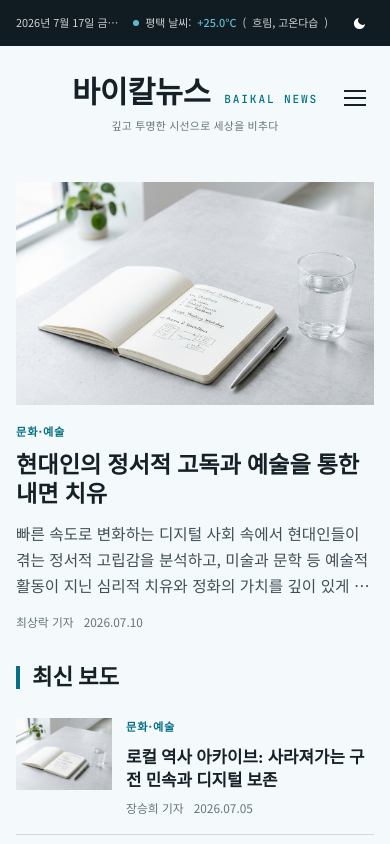
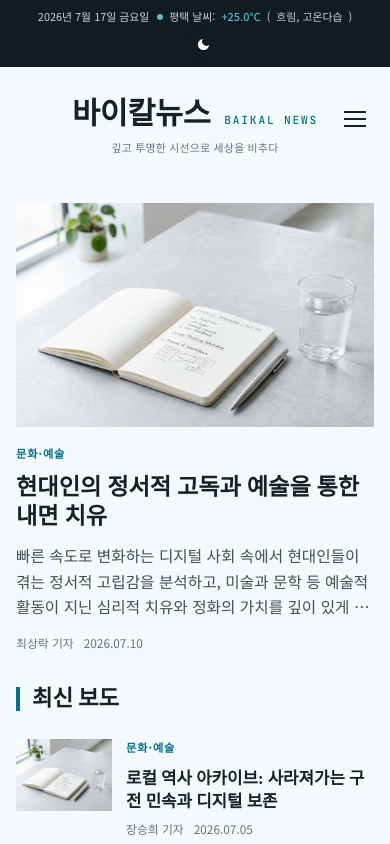
Before and after one commit to jessijang1202-pixel/BaikalNews, a plain HTML site: page index.html in a window 390 px wide. Shown: the top 844 px of the page. Drawn offline with nearby package versions, Linux system fonts and the light colour scheme.

Commit message:
fix: stop truncating the mobile header date
The 38vw max-width + ellipsis on #current-date was cutting the date
text off. Removed the truncation and let header-top/header-meta wrap
instead (flex-wrap: wrap, centered), so the full date always shows -
worst case it wraps onto its own line instead of being hidden.

```diff
--- a/css/layout.css
+++ b/css/layout.css
@@ -395,8 +395,9 @@ footer {
     position: relative;
     background-color: var(--bg-dark-utility);
     height: auto;
-    flex-wrap: nowrap;
-    justify-content: space-between;
+    flex-wrap: wrap;
+    justify-content: center;
+    row-gap: 4px;
     margin-left: -16px;
     margin-right: -16px;
     padding: 8px 16px;
@@ -405,17 +406,17 @@ footer {
   .header-meta {
     margin-right: 0;
     gap: 8px;
-    flex-wrap: nowrap;
-    justify-content: flex-start;
-    white-space: nowrap;
-    overflow: hidden;
+    flex-wrap: wrap;
+    justify-content: center;
+    white-space: normal;
+    overflow: visible;
     min-width: 0;
   }
   #current-date {
-    overflow: hidden;
-    text-overflow: ellipsis;
+    overflow: visible;
+    text-overflow: clip;
     white-space: nowrap;
-    max-width: 38vw;
+    max-width: none;
   }
   .weather-widget {
     flex-shrink: 0;
```
